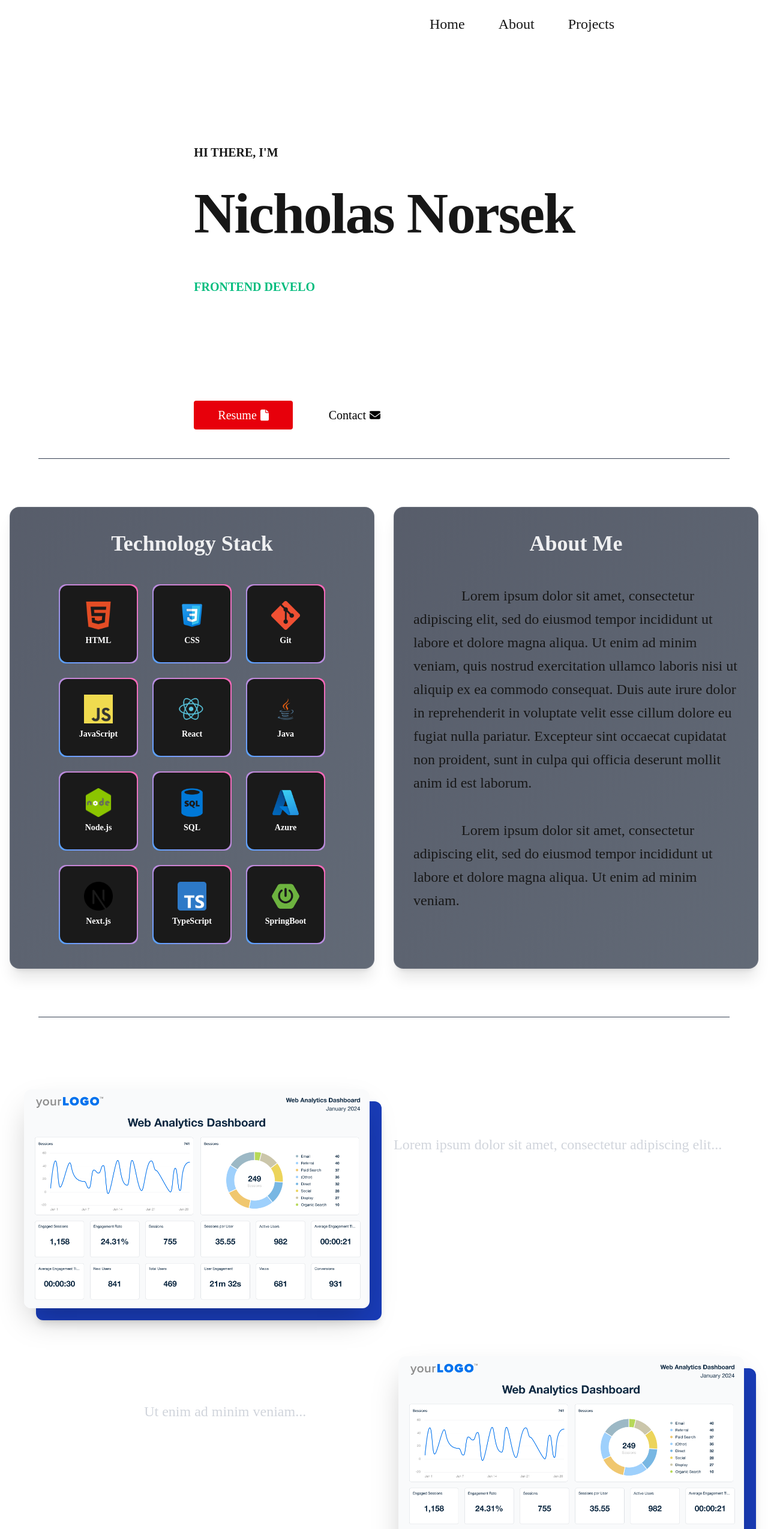
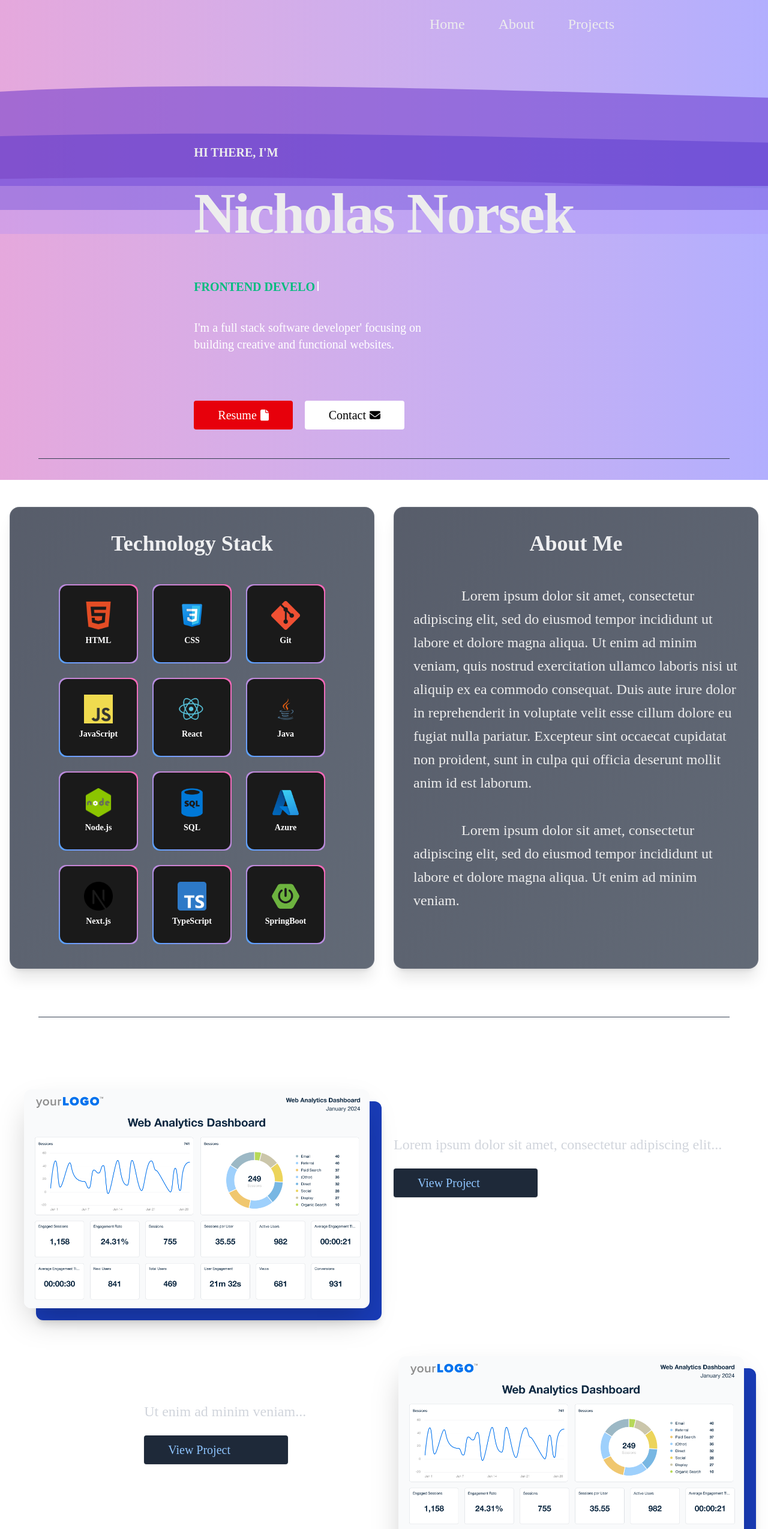
Before and after one commit to nnorsek/Portfolio, a Next.js app: page / in a window 1280 px wide. Shown: the top 2549 px of the page at 60% size. Built offline with nearby package versions, Linux system fonts and the light colour scheme.

Commit message:
background

```diff
--- a/app/components/ProjectCard.tsx
+++ b/app/components/ProjectCard.tsx
@@ -4,7 +4,7 @@ import Image from "next/image";
 import { useRef } from "react";
 import { useIsVisible } from "../functions/useIsVisible";
 import imgSrc from "../../public/images/image_website_template.png";
-import ButtonRound from "./buttonRound";
+import Button from "./button";
 
 interface ProjectCardProps {
   reverse?: boolean;
@@ -46,14 +46,20 @@ export default function ProjectCard({
       </div>
 
       {/* Text Section */}
-      <div className="flex flex-col justify-center max-w-xl text-left md:text-left z-10">
+      <div
+        className={`flex flex-col justify-center max-w-xl ${
+          reverse ? "justify-items-end" : "text-left"
+        } md:text-left z-10`}
+      >
         <h2 className="font-bold text-4xl sm:text-5xl md:text-6xl text-white mb-4">
           {title}
         </h2>
         <p className="text-lg sm:text-xl md:text-2xl font-medium text-gray-300 mb-6">
           {description}
         </p>
-        <div>{/* <ButtonRound ="View Project" /> */}</div>
+        <div>
+          <Button text="View Project" href="https://github.com/nnorsek" />
+        </div>
       </div>
     </div>
   );
--- a/app/components/button.tsx
+++ b/app/components/button.tsx
@@ -1,14 +1,17 @@
-import { FaArrowRightLong } from "react-icons/fa6";
-
 interface ButtonProps {
   text: string;
+  href: string;
 }
 
-export default function Button({ text }: ButtonProps) {
+export default function Button({ text, href }: ButtonProps) {
   return (
-    <button className="group flex flex-row items-center text-left pl-4 pb-1 w-50 border-purple-500 text-2xl font-bold transition duration-300 border-b-2 hover:border-purple-600 hover:bg-purple-600 hover:cursor-pointer">
+    <a
+      href={href}
+      target="_blank"
+      rel="noopener noreferrer"
+      className={`flex w-60 shadow shadow-2xl/45 text-blue-300 bg-gray-800 transition duration-300 ease-in-out hover:scale-110 rounded-sm text-xl px-10 py-2.5 mb-2`}
+    >
       {text}
-      <FaArrowRightLong className="ml-2 mt-1 text-2xl transform opacity-0 -translate-x-2 transition-all duration-300 group-hover:translate-x-0 group-hover:opacity-100" />
-    </button>
+    </a>
   );
 }
--- /dev/null
+++ b/app/components/wavyBackground.tsx
@@ -0,0 +1,52 @@
+import React from "react";
+
+const wavyBackground = () => {
+  return (
+    <div>
+      {/* 🔵 Enhanced Animated Background */}
+      <div className="fixed inset-0 -z-10 overflow-hidden">
+        {/* Colorful animated gradient */}
+        <div className="absolute w-full h-full animate-gradient bg-gradient-to-r from-purple-500 via-pink-500 to-indigo-500 opacity-50"></div>
+
+        {/* Multiple animated SVG waves */}
+        <svg
+          className="absolute top-0 left-0 w-[200%] h-[300px] animated-wave"
+          preserveAspectRatio="none"
+          viewBox="0 0 1440 320"
+        >
+          <path
+            fill="#632dc8" // pink
+            fillOpacity="0.5"
+            d="M0,160 C360,100 1080,220 1440,160 L1440,320 L0,320 Z"
+          ></path>
+        </svg>
+
+        <svg
+          className="absolute top-10 left-0 w-[200%] h-[300px] animated-wave delay-1000"
+          preserveAspectRatio="none"
+          viewBox="0 0 1440 320"
+        >
+          <path
+            fill="#4e2dc8" // violet
+            fillOpacity="0.4"
+            d="M0,192 C480,160 960,240 1440,192 L1440,320 L0,320 Z"
+          ></path>
+        </svg>
+
+        <svg
+          className="absolute top-20 left-0 w-[200%] h-[300px] animated-wave delay-2000"
+          preserveAspectRatio="none"
+          viewBox="0 0 1440 320"
+        >
+          <path
+            fill="#a78bfa" // light purple
+            fillOpacity="0.3"
+            d="M0,224 C600,200 840,280 1440,224 L1440,320 L0,320 Z"
+          ></path>
+        </svg>
+      </div>
+    </div>
+  );
+};
+
+export default wavyBackground;
--- a/app/globals.css
+++ b/app/globals.css
@@ -55,10 +55,63 @@
     }
   }
 }
+@keyframes waveMove {
+  0%,
+  100% {
+    transform: translateX(0);
+  }
+  50% {
+    transform: translateX(-25%);
+  }
+}
+
+.animated-wave {
+  animation: waveMove 10s ease-in-out infinite;
+}
+
+.delay-1000 {
+  animation-delay: 1s;
+}
+.delay-2000 {
+  animation-delay: 2s;
+}
+
+@keyframes gradientShift {
+  0% {
+    background-position: 0% 50%;
+  }
+  50% {
+    background-position: 100% 50%;
+  }
+  100% {
+    background-position: 0% 50%;
+  }
+}
+
+.animated-wave {
+  animation: waveMove 12s ease-in-out infinite;
+}
+
+.animate-gradient {
+  background-size: 300% 300%;
+  animation: gradientShift 15s ease infinite;
+}
+@keyframes waveFloat {
+  0%,
+  100% {
+    transform: translateX(0) translateY(0);
+  }
+  50% {
+    transform: translateX(-100px) translateY(10px);
+  }
+}
+
+.animated-wave {
+  animation: waveFloat 12s ease-in-out infinite;
+}
 
 :root {
   --background: #ffffff;
-  --foreground: #171717;
   --primary: #6120e3;
   --button-background: "./images/northern_light.jpeg";
 }
@@ -71,10 +124,11 @@
 }
 
 body {
-  background: var(--background);
-  color: var(--foreground);
+  background: transparent; /* allow underlying background to show */
+  color: var(--foreground, #ededed);
   font-family: font-serif;
 }
+
 html {
   scroll-behavior: smooth;
 }
--- a/app/page.tsx
+++ b/app/page.tsx
@@ -2,15 +2,19 @@
 import Skills from "./pages/skills";
 import Title from "./pages/title";
 import ProjectCard from "./components/ProjectCard";
+import WavyBackground from "./components/wavyBackground";
 
 export default function App() {
   return (
-    <main>
+    <main className="relative min-h-screen overflow-hidden">
+      <WavyBackground />
+
+      {/* 🔤 Content */}
+      <div className="relative z-10">
         <Title />
         <hr className="w-full max-w-6xl mx-auto border-t border-gray-700 my-10" />
         <Skills />
         <hr className="w-full max-w-6xl mx-auto border-t border-gray-700 my-10" />
-
         <div className="p-10" id="projectSection">
           <ProjectCard
             title="Lorem ipsum"
@@ -26,6 +30,7 @@ export default function App() {
             description="Another project description..."
           />
         </div>
+      </div>
     </main>
   );
 }
--- a/app/pages/skills.tsx
+++ b/app/pages/skills.tsx
@@ -15,7 +15,6 @@ import Image from "next/image";
 
 const Skills = () => {
   return (
-    <div>
     <section className="w-full px-4 py-10 flex" id="aboutSection">
       <div className="w-180 max-w-6xl px-8 py-10 bg-gradient-to-br from-[#0f172a]/70 to-[#1e293b]/70 backdrop-blur-md border border-white/10 rounded-2xl shadow-xl">
         <h2 className="text-4xl font-bold text-white/90 text-center mb-12">
@@ -57,8 +56,8 @@ const Skills = () => {
         </h2>
         <p className="indent-20 text-2xl/relaxed">
           Lorem ipsum dolor sit amet, consectetur adipiscing elit, sed do
-            eiusmod tempor incididunt ut labore et dolore magna aliqua. Ut enim
-            ad minim veniam, quis nostrud exercitation ullamco laboris nisi ut
+          eiusmod tempor incididunt ut labore et dolore magna aliqua. Ut enim ad
+          minim veniam, quis nostrud exercitation ullamco laboris nisi ut
           aliquip ex ea commodo consequat. Duis aute irure dolor in
           reprehenderit in voluptate velit esse cillum dolore eu fugiat nulla
           pariatur. Excepteur sint occaecat cupidatat non proident, sunt in
@@ -66,13 +65,11 @@ const Skills = () => {
         </p>
         <p className="indent-20 text-2xl/relaxed mt-10">
           Lorem ipsum dolor sit amet, consectetur adipiscing elit, sed do
-            eiusmod tempor incididunt ut labore et dolore magna aliqua. Ut enim
-            ad minim veniam.
+          eiusmod tempor incididunt ut labore et dolore magna aliqua. Ut enim ad
+          minim veniam.
         </p>
       </div>
     </section>
-      <div id="projectSection" />
-    </div>
   );
 };
 
```
Lines whose indentation alone changed are shown as unchanged.
